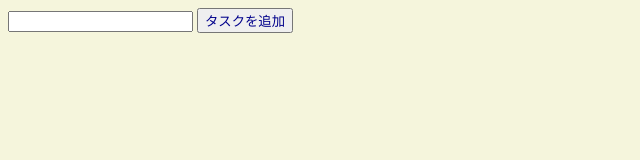
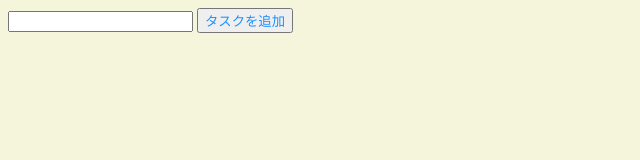
Before and after one commit to Hamu-T/todo-app-2, a plain HTML site: page index.html in a window 1280 px wide. Shown: the full height of the page, 0-640 px from the left. Drawn offline with nearby package versions, Linux system fonts and the light colour scheme.

Commit message:
button-color-change2

```diff
--- a/css/style.css
+++ b/css/style.css
@@ -2,5 +2,5 @@ body {
     background-color:beige;
 }
 #addTodo {
-    color:darkblue;
+    color:dodgerblue;
 }
```
